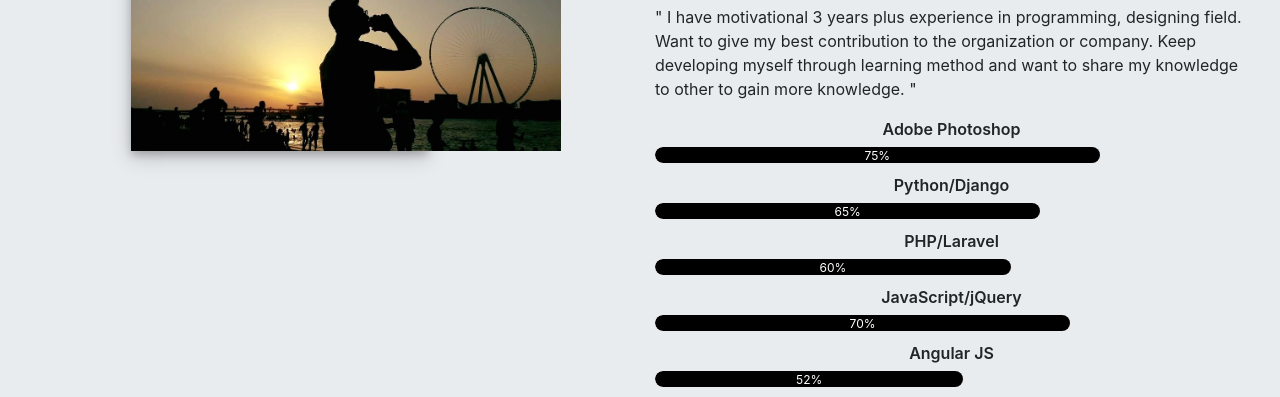
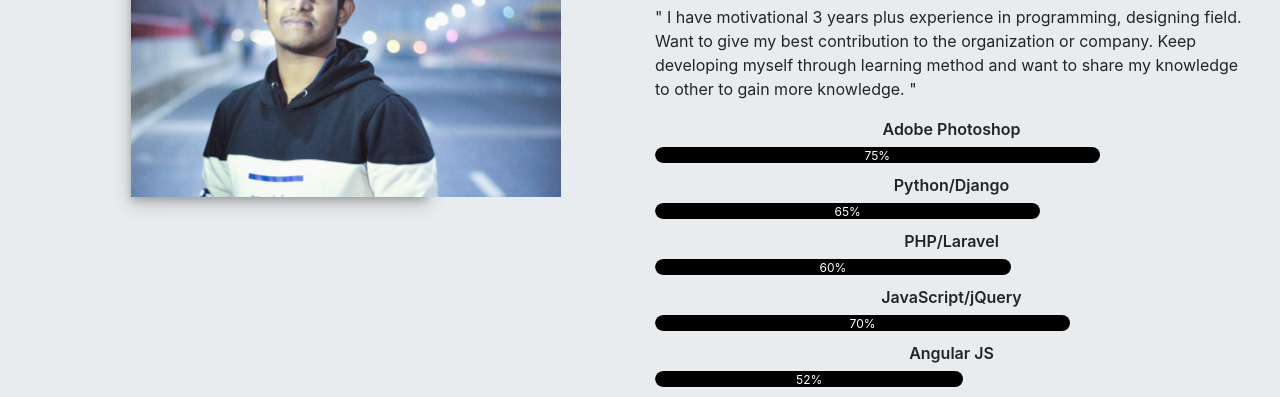
Before and after one commit to shafilbd/shafilbd.github.io, a plain HTML site: page index.html in a window 1280 px wide. Shown: the part 742-1139 px from the top of the page. Drawn offline with nearby package versions, Linux system fonts and the light colour scheme.

Commit message:
Update index.html

```diff
--- a/index.html
+++ b/index.html
@@ -106,7 +106,7 @@ p=e.getElementsByTagName(a)[0];p.parentNode.insertBefore(m,p);
 			<div class="row">
 				<div class="col-md-6">
 					<div class="polaroid">
-            <img src="images/shaf.jpg" style="width:145%">
+            <img src="images/shafil.jpg" style="width:145%">
               <!-- <div class="container_img">
               <p>Cinque Terre</p>
               </div> -->
```
